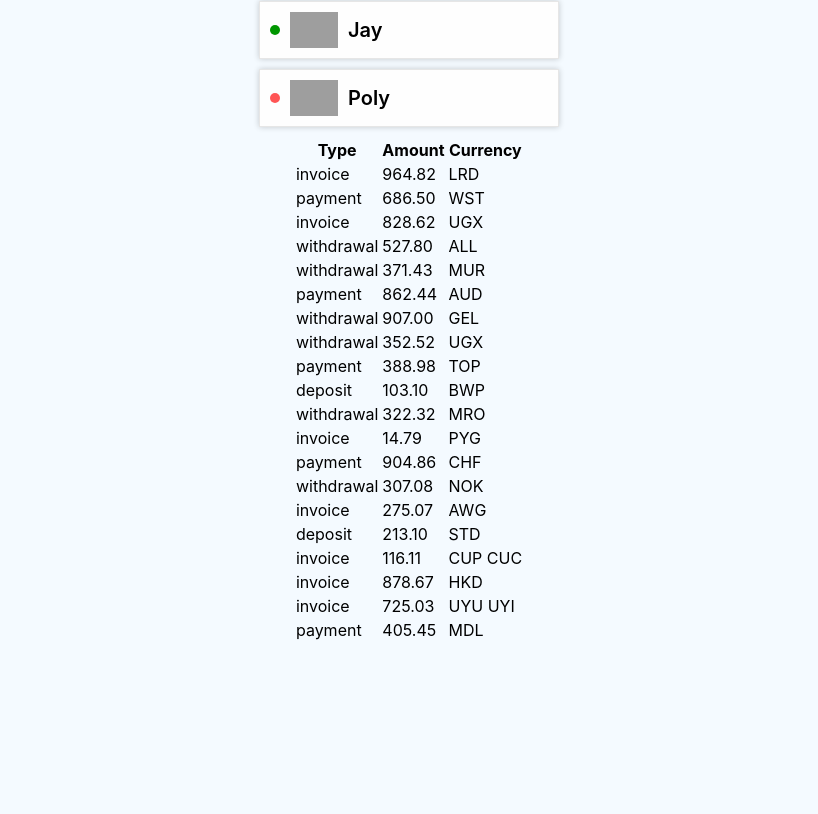
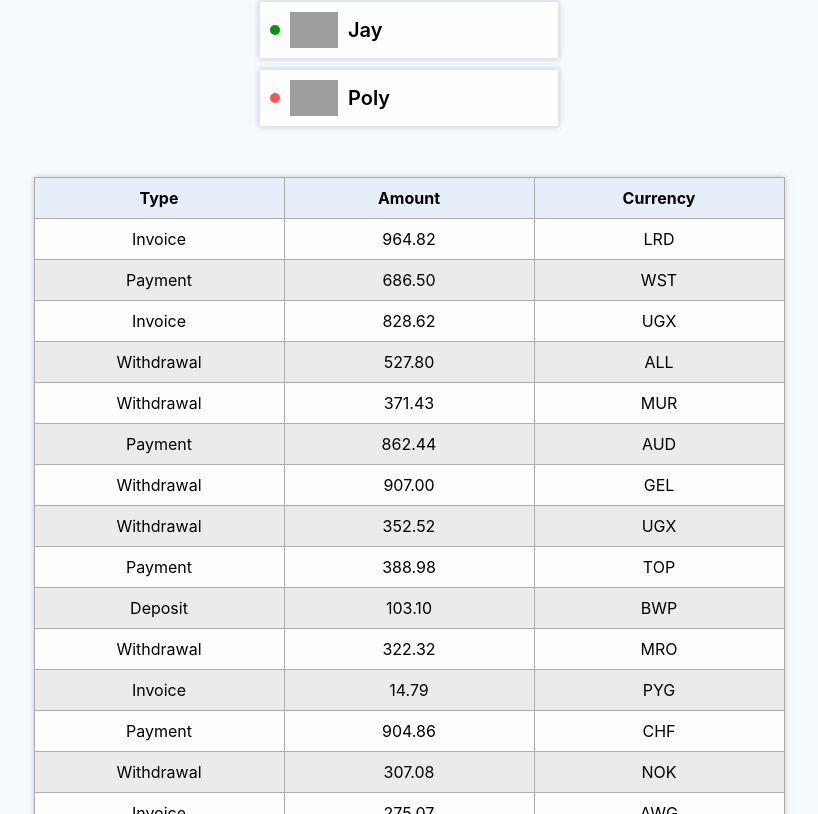
Before and after one commit to YagovkinDmytro/goit-react-hw-01-components, a React (Create React App) app: page / in a window 1280 px wide. Shown: the part 986-1800 px from the top of the page, without its empty margins (231-1049 px from the left). Before the commit the page ends 1669 px from the top, so only its background shows below. Built offline with nearby package versions, Linux system fonts and the light colour scheme; grey boxes are pictures that could not be loaded.

Commit message:
transaction style

```diff
--- a/src/components/Friends/Friends.jsx
+++ b/src/components/Friends/Friends.jsx
@@ -19,7 +19,9 @@ const FriendList = ({ friends }) => {
       </li>
     ));
 
-  return <ul className="friend-list">{friendsListItem(friends)}</ul>;
+  return (
+    <ul className={friendsStyle['friend-list']}>{friendsListItem(friends)}</ul>
+  );
 };
 
 export default FriendList;
--- a/src/components/TransactionHistory/TransactionHistory.jsx
+++ b/src/components/TransactionHistory/TransactionHistory.jsx
@@ -7,22 +7,24 @@ const TransactionHistory = ({ items }) => {
   //       <td>{currency}</td>
   //     </tr>
   //   ));
-
   return (
     <table className="transaction-history">
       <thead>
         <tr>
-          <th>Type</th>
-          <th>Amount</th>
-          <th>Currency</th>
+          <th className="transaction-head">Type</th>
+          <th className="transaction-head">Amount</th>
+          <th className="transaction-head">Currency</th>
         </tr>
       </thead>
       <tbody>
-        {items.map(({ id, type, amount, currency }) => (
-          <tr key={id}>
-            <td>{type}</td>
-            <td>{amount}</td>
-            <td>{currency}</td>
+        {items.map(({ id, type, amount, currency }, idx) => (
+          <tr
+            className={`transaction-block ${idx % 2 ? 'grey' : 'light'}`}
+            key={id}
+          >
+            <td className="transaction-block">{type}</td>
+            <td className="transaction-block">{amount}</td>
+            <td className="transaction-block">{currency}</td>
           </tr>
         ))}
       </tbody>
--- /dev/null
+++ b/src/components/TransactionHistory/transaction.css
@@ -0,0 +1,28 @@
+.transaction-history {
+  margin-top: 40px;
+  text-transform: capitalize;
+  background-color: rgb(254, 254, 254);
+  border: solid 1px rgba(172, 172, 172, 0.3);
+  box-shadow: 0px 0px 6px 0.1px rgba(0, 0, 0, 0.2);
+  border-collapse: collapse;
+}
+.transaction-head {
+  border: solid 1px rgba(172, 172, 172);
+  width: 250px;
+  padding: 10px 0px;
+  background-color: rgb(230, 239, 248);
+}
+.transaction-block {
+  border: solid 1px rgba(172, 172, 172);
+  width: 250px;
+  padding: 10px 0px;
+  text-align: center;
+}
+
+.transaction-block.light {
+  background-color: rgb(254, 254, 254);
+}
+
+.transaction-block.grey {
+  background-color: rgb(235, 235, 235);
+}
--- a/src/index.js
+++ b/src/index.js
@@ -3,6 +3,7 @@ import ReactDOM from 'react-dom/client';
 import { App } from 'components/App';
 import './index.css';
 import './components/Profile/profile.css';
+import './components/TransactionHistory/transaction.css';
 
 ReactDOM.createRoot(document.getElementById('root')).render(
   <React.StrictMode>
```
